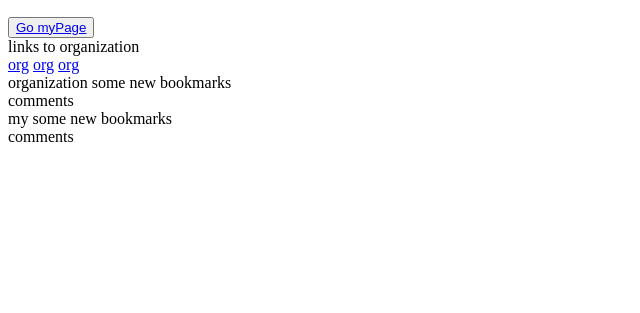
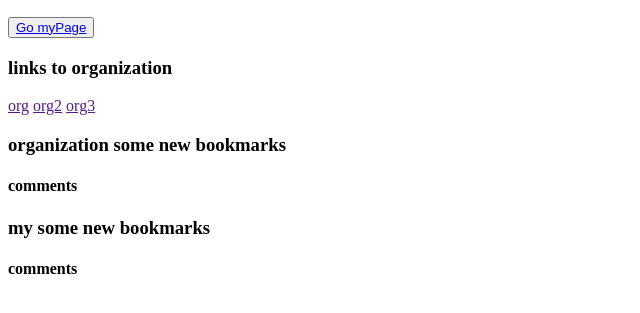
Before and after one commit to vantan-phh/2016-phh-bookmark-phh_2016t_3, a website: page social_bookmark/PHH_Bookmark/view/topPage.ejs in a window 1280 px wide. Shown: the part 79-392 px from the top of the page, without its empty margins (0-640 px from the left). Drawn offline with nearby package versions, Linux system fonts and the light colour scheme; files that its build step writes are made by us from their sources.

Commit message:
Adjust code for topPage.ejs

```diff
--- a/social_bookmark/PHH_Bookmark/view/topPage.ejs
+++ b/social_bookmark/PHH_Bookmark/view/topPage.ejs
@@ -14,18 +14,27 @@
       <button><a href="/PHH_Bookmark/myPage">Go myPage</a></button>
     </div>
     <div id="organization_list">
-      <div>links to organization</div>
-      <a href="somewhere">org</a>
-      <a href="somewhere">org</a>
-      <a href="somewhere">org</a>
+      <div>
+        <h3>links to organization</h3>
+      </div>
+      <a href="">org</a>
+      <a href="">org2</a>
+      <a href="">org3</a>
     </div>
     <div id="organization_some_new_bookmarks">
-      <div>organization some new bookmarks</div>
-      <div>comments</div>
+      <div>
+        <h3>organization some new bookmarks</h3>
+      </div>
+      <div>
+        <h4>comments</h4>
+      </div>
     </div>
     <div id="my_some_new_bookmarks">
-      <div>my some new bookmarks</div>
-      <div>comments</div>
+      <div>
+        <h3>my some new bookmarks</h3>
+      </div>
+        <h4>comments</h4>
+      </div>
     </div>
     <script src="http://ajax.googleapis.com/ajax/libs/jquery/1.9.1/jquery.min.js"></script>
     <script src="/test.js"></script>
```
